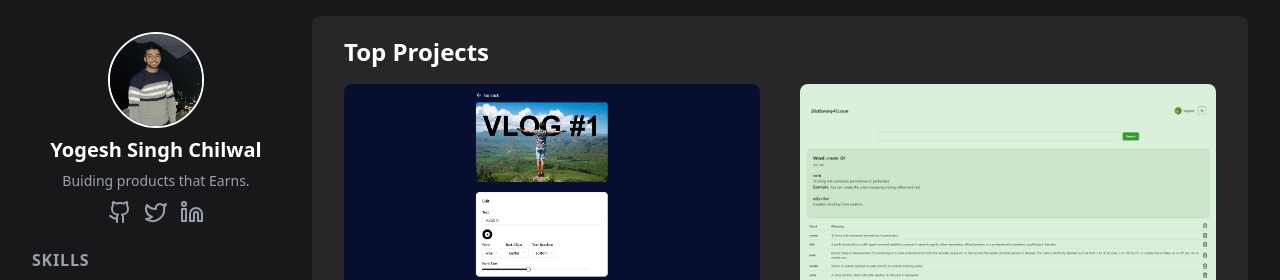
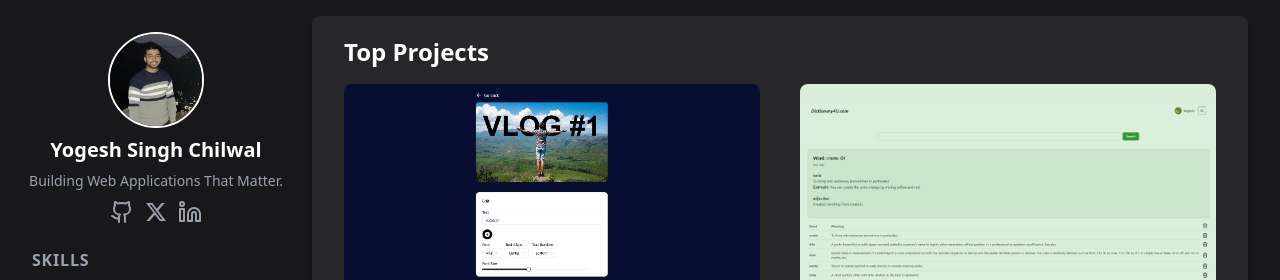
Before and after one commit to YogeshSinghChilwal/my-portfolio, a Next.js app: page / in a window 1280 px wide. Shown: the top 280 px of the page. Built offline with nearby package versions, Linux system fonts and the light colour scheme.

Commit message:
updated details section

```diff
--- a/components/details/details.tsx
+++ b/components/details/details.tsx
@@ -1,4 +1,4 @@
-import { Github, Twitter, Linkedin } from "lucide-react";
+import { Github, Linkedin } from "lucide-react";
 import Link from "next/link";
 import Skills from "../skills/skills";
 import Avatar from "../avatar/avatar";
@@ -20,11 +20,11 @@ const Details = () => {
           <div className="mt-1">
             <p>
               <span className="text-gray-400 text-sm">
-                Buiding products that Earns.
+                Building Web Applications That Matter.
               </span>
             </p>
           </div>
-          <div className="flex gap-3 justify-center mt-2">
+          <div className="flex gap-3 justify-center items-center mt-2">
             <div className="text-gray-400 hover:text-white transition duration-300 ease-in-out transform">
               <Link
                 href={"https://github.com/YogeshSinghChilwal"}
@@ -33,17 +33,24 @@ const Details = () => {
                 <Github />
               </Link>
             </div>
-            <div className="text-gray-400 hover:text-white transition duration-300 ease-in-out transform">
+            <div className="text-gray-400 hover:text-white ">
               <Link
-                href={"https://github.com/YogeshSinghChilwal"}
+                href={"https://x.com/_chilwal"}
                 target="_blank"
               >
-                <Twitter />
+                <svg
+                  role="img"
+                  className="text-gray-400 w-5 h-5 hover:text-white transition duration-300 ease-in-out transform"
+                  viewBox="0 0 24 24"
+                  fill="currentColor"
+                >
+                  <path d="M18.901 1.153h3.68l-8.04 9.19L24 22.846h-7.406l-5.8-7.584-6.638 7.584H.474l8.6-9.83L0 1.154h7.594l5.243 6.932ZM17.61 20.644h2.039L6.486 3.24H4.298Z" />
+                </svg>
               </Link>
             </div>
             <div className="text-gray-400 hover:text-white transition duration-300 ease-in-out transform">
               <Link
-                href={"https://github.com/YogeshSinghChilwal"}
+                href={"https://www.linkedin.com/in/yogesh-singh-chilwal-7b9a5a35b/"}
                 target="_blank"
               >
                 <Linkedin />
```
